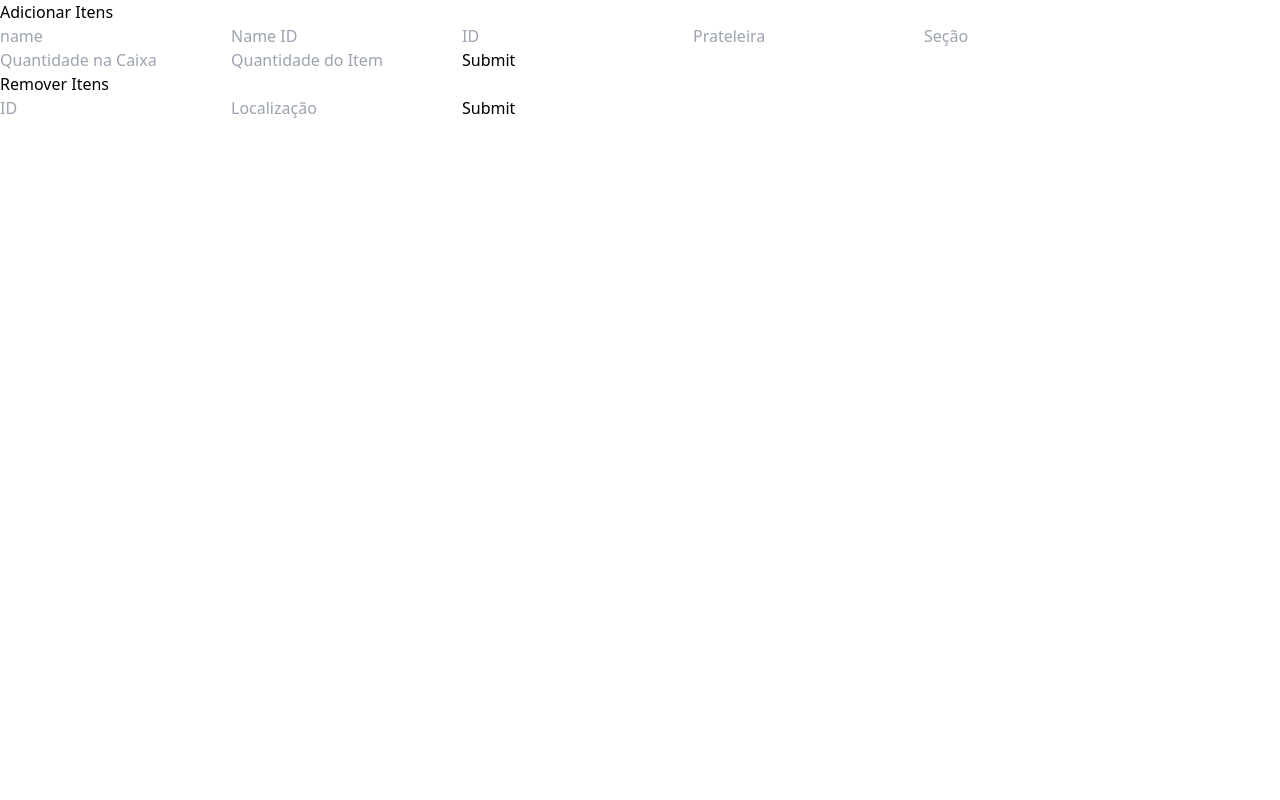
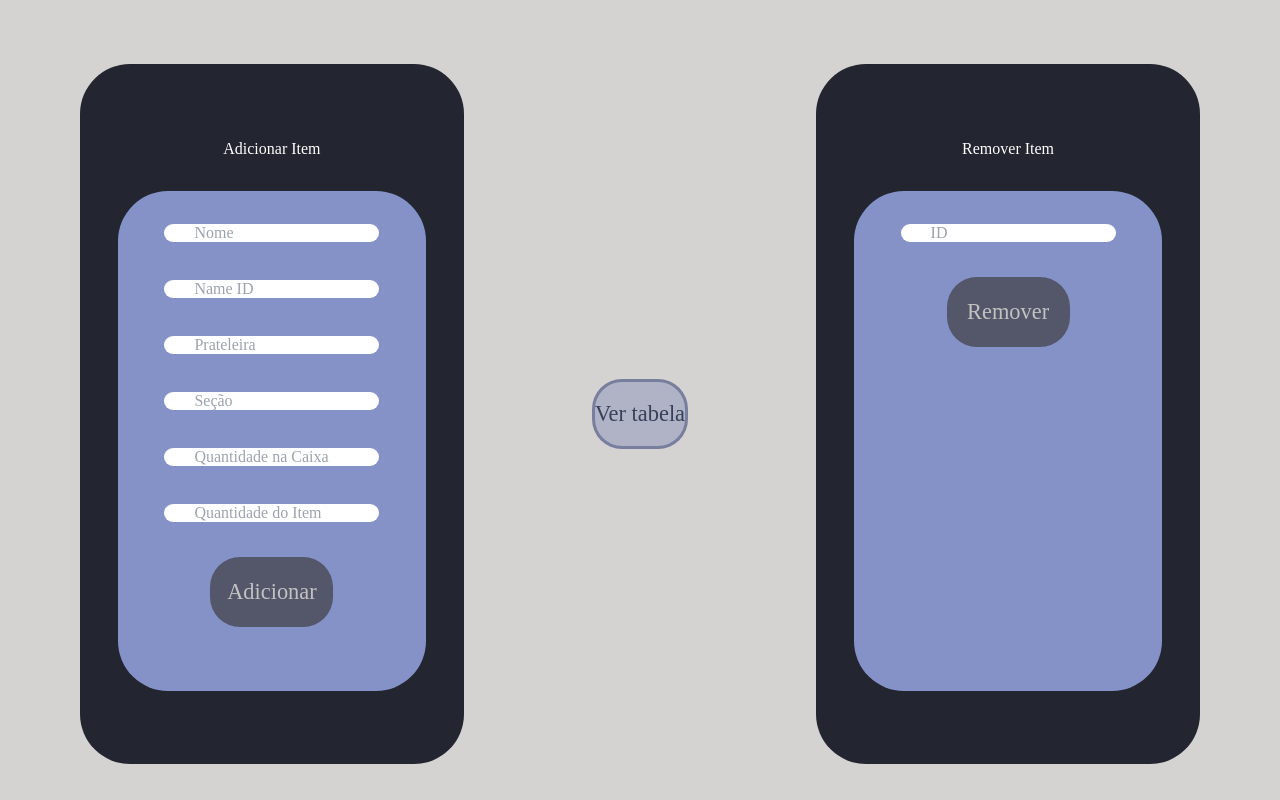
Before and after one commit to weslx/EstoqueAprendizagem, a Next.js app: page /home in a window 1280 px wide. Built offline with nearby package versions, Linux system fonts and the light colour scheme.

Commit message:
Front-end

```diff
--- a/pages/_app.js
+++ b/pages/_app.js
@@ -1,6 +1,8 @@
 import { Analytics } from "@vercel/analytics/react";
 import "../output.css";
 import "styles/globals.css";
+import "../styles/style.css";
+import "../styles/find.css";
 import { ClerkProvider } from "@clerk/nextjs";
 
 function MyApp({ Component, pageProps }) {
--- a/pages/find.js
+++ b/pages/find.js
@@ -8,48 +8,57 @@ function ProductPage() {
 
   useEffect(() => {
     if (id) {
-      fetch(`https://estoque-aprendizagem.vercel.app/api/find/${id}`)
+      fetch(`http://localhost:3000/api/find/${id}`)
         .then((res) => res.json())
         .then((data) => setProduct(data));
     }
   }, [id]);
 
   return (
+    <div>
+      <header>Estoque</header>
+      <h1>Tabela</h1>
       <div className="container mx-auto p-4">
         <input
+          id="pesquisa"
           type="text"
           className="border-2 border-gray-300 p-2 rounded-md"
           placeholder="Digite o id do produto"
           value={id}
           onChange={(e) => setId(e.target.value)}
         />
+        <br></br>
         <button
+          id="buscar"
           type="submit"
-        className="bg-blue-500 hover:bg-blue-700 text-white font-bold py-2 px-4 rounded ml-2"
+          className=" bg-blue-500 hover:bg-blue-700 text-white font-bold py-2 px-4 rounded ml-2"
         >
           Buscar
         </button>
         {product && ( // se o produto existir, mostra os dados dele
           <div className="mt-4">
             <div className="mt-4">
-            <h1 className="text-4xl font-bold">
-              Nome: {product.productsName.name}
-            </h1>
-            <p className="text-xl text-gray-600">
-              Este é um produto da caixa {product.boxId}
-            </p>
-            <ul className="list-disc list-inside">
-              <li>Quantidade de caixas: {product.quantityBox}</li>
-              <li>Quantidade de itens: {product.quantityItem}</li>
-              <li>Data da caixa: {product.box.datetime}</li>
-              <li>
-                Seção da prateleira: {product.stock[0].shelfsSections.shelf}-
-                {product.stock[0].shelfsSections.section}
-              </li>
-            </ul>
+              <h1 className="text-4xl font-bold"></h1>
+              <table class="tabela">
+                <tr>
+                  <th>ID</th>
+                  <th>Nome</th>
+                  <th>Quantidade</th>
+                  <th>Prateleira</th>
+                  <th>Seção</th>
+                </tr>
+                <tr>
+                  <td>{id}</td>
+                  <td>{product.productsName.name}</td>
+                  <td>{product.quantityItem}</td>
+                  <td>{product.stock[0].shelfsSections.shelf}</td>
+                  <td>{product.stock[0].shelfsSections.section}</td>
+                </tr>
+              </table>
             </div>
           </div>
         )}
+      </div>
     </div>
   );
 }
--- a/pages/home.js
+++ b/pages/home.js
@@ -64,16 +64,13 @@ export default function Home() {
 
     console.log(item);
 
-    const response = await fetch(
-      "https://estoque-aprendizagem.vercel.app/api/add",
-      {
+    const response = await fetch("http://localhost:3000/api/add", {
       method: "POST",
       headers: {
         "Content-Type": "application/json",
       },
       body: JSON.stringify(item),
-      }
-    );
+    });
 
     if (!response.ok) {
       console.error("Erro ao adicionar item", response);
@@ -87,7 +84,7 @@ export default function Home() {
     e.preventDefault();
 
     const response = await fetch(
-      `https://estoque-aprendizagem.vercel.app/api/delete/${removeId}`,
+      `http://localhost:3000/api/delete/${removeId}`,
       {
         method: "DELETE",
       }
@@ -99,72 +96,78 @@ export default function Home() {
   }
 
   return (
-    <div>
-      <div>
-        <h2>Adicionar Itens</h2>
+    <div class="content">
+      <div class="add">
+        <h2>Adicionar Item</h2>
+        <div class="addcontent">
+          <div class="inputs">
             <form onSubmit={handleAddSubmit}>
               <input
+                class="inpt1"
                 type="text"
+                placeholder="Nome"
                 name="name"
-            placeholder="name"
                 onChange={handleAddChange}
               />
               <input
+                class="inpt1"
                 type="text"
                 name="nameId"
                 placeholder="Name ID"
                 onChange={handleAddChange}
               />
               <input
+                class="inpt1"
                 type="text"
-            name="id"
-            placeholder="ID"
+                placeholder="Prateleira"
+                name="shelf"
                 onChange={handleAddChange}
               />
               <input
+                class="inpt1"
                 type="text"
-            name="shelf"
-            placeholder="Prateleira"
+                placeholder="Seção"
+                name="section"
                 onChange={handleAddChange}
               />
               <input
-            type="text"
-            name="section"
-            placeholder="Seção"
-            onChange={handleAddChange}
-          />
-          <input
+                class="inpt1"
                 type="text"
                 name="quantityBox"
                 placeholder="Quantidade na Caixa"
                 onChange={handleAddChange}
               />
               <input
+                class="inpt1"
                 type="text"
                 name="quantityItem"
                 placeholder="Quantidade do Item"
                 onChange={handleAddChange}
               />
-          <button>Submit</button>
+              <button id="bt1">Adicionar</button>
             </form>
           </div>
-      <div>
-        <h2>Remover Itens</h2>
+        </div>
+      </div>
+      <a href="table.html">
+        <button id="bt">Ver tabela</button>
+      </a>
+      <div class="rmv">
+        <h2>Remover Item</h2>
+        <div class="addcontent">
+          <div class="inputs">
             <form onSubmit={handleRemoveSubmit}>
               <input
+                class="inpt2"
                 type="text"
+                placeholder="ID"
                 name="id"
-            placeholder="ID"
                 onChange={handleRemoveChange}
               />
-          <input
-            type="text"
-            name="local"
-            placeholder="Localização"
-            onChange={handleRemoveSubmit}
-          />
-          <button>Submit</button>
+              <button id="bt2">Remover</button>
             </form>
+          </div>
+        </div>
       </div>
     </div>
   );
--- /dev/null
+++ b/styles/find.css
@@ -0,0 +1,62 @@
+body {
+  background-color: #d4d3d2;
+}
+header {
+  color: white;
+  display: flex;
+  width: 100%;
+  height: 100px;
+  background-color: #6875aa;
+  margin-top: -9px;
+  padding-right: 17px;
+  margin-left: -9px;
+  justify-content: center;
+  align-items: center;
+  font-size: 50px;
+  font-family: "Bree Serif", serif;
+}
+h1 {
+  font-size: 50px;
+  text-align: center;
+  margin-top: 70px;
+  font-family: "Bree Serif", serif;
+}
+#pesquisa {
+  display: block;
+  margin-left: auto;
+  margin-right: auto;
+  width: 15%;
+  height: 30px;
+  border: solid black 1px;
+  border-radius: 5px;
+  color: black;
+}
+
+#buscar {
+  margin-left: 35vw;
+}
+
+.tabela {
+  margin-top: 40px;
+  margin-left: auto;
+  margin-right: auto;
+  width: 70%;
+  height: auto;
+  border: 2px solid black;
+  border-radius: 5px;
+  border-collapse: collapse;
+}
+.tabela td,
+tr {
+  border: 1px solid black;
+  text-align: center;
+  padding: 10px;
+  background-color: #ffffff;
+}
+.tabela th {
+  padding: 10px;
+  text-align: center;
+  font-weight: 900;
+  font-family: "Bree Serif", serif;
+  background-color: #7f89b3;
+}
--- /dev/null
+++ b/styles/style.css
@@ -0,0 +1,114 @@
+body {
+  background-color: #d4d2d2;
+}
+header {
+  color: white;
+  display: flex;
+  width: 100%;
+  height: 100px;
+  background-color: #6875aa;
+  margin-top: -9px;
+  padding-right: 17px;
+  margin-left: -9px;
+  text-align: center;
+  justify-content: center;
+  align-items: center;
+  font-size: 50px;
+  font-family: "Bree Serif", serif;
+}
+.content {
+  display: flex;
+  height: auto;
+  width: 100%;
+  justify-content: center;
+  align-items: center;
+  flex-wrap: wrap;
+  flex-direction: row;
+  gap: 10%;
+  margin-top: 5%;
+}
+.add {
+  display: flex;
+  flex-direction: column;
+  flex-wrap: wrap;
+  width: 30%;
+  height: 700px;
+  border-radius: 50px;
+  background-color: #232530;
+  color: white;
+  font-family: "Bree Serif", serif;
+  text-align: center;
+  justify-content: center;
+}
+.rmv {
+  display: flex;
+  flex-direction: column;
+  flex-wrap: wrap;
+  width: 30%;
+  height: 700px;
+  border-radius: 50px;
+  background-color: #232530;
+  color: white;
+  font-family: "Bree Serif", serif;
+  text-align: center;
+  justify-content: center;
+}
+.addcontent {
+  display: flex;
+  flex-direction: column;
+  border-radius: 50px;
+  background-color: #8592c8;
+  width: 80%;
+  height: 500px;
+  align-self: center;
+  margin-top: 30px;
+}
+
+.inputs {
+  margin-top: 30px;
+}
+#bt1, #bt2 {
+  color: #c2c2c2;
+  width: 40%;
+  height: 70px;
+  border-radius: 30px;
+  border: none;
+  background-color: #535769;
+  font-family: "Bree Serif", serif;
+  font-size: 140%;
+  cursor: pointer;
+  transition: 0.3s;
+}
+#bt1:hover {
+  box-shadow: 3px 10px 5px #656a7f;
+  transition-duration: 0.3s;
+}
+.inpt1, .inpt2 {
+  width: 70%;
+  height: 35%;
+  border-radius: 40px;
+  border: none;
+  margin-bottom: 35px;
+  padding-left: 30px;
+}
+
+#bt2:hover {
+  box-shadow: 3px 10px 5px #656a7f;
+  transition-duration: 0.3s;
+}
+#bt {
+  color: #383f5a;
+  border: 3px solid #4e598191;
+  width: 100%;
+  height: 70px;
+  border-radius: 30px;
+  background-color: #b0b3c5;
+  font-family: "Bree Serif", serif;
+  font-size: 140%;
+  cursor: pointer;
+  transition: ease-in-out 0.3s;
+}
+#bt:hover {
+  box-shadow: 3px 10px 5px #656a7f;
+  transition-duration: 0.3s;
+}
```
Lines whose indentation alone changed are shown as unchanged.
